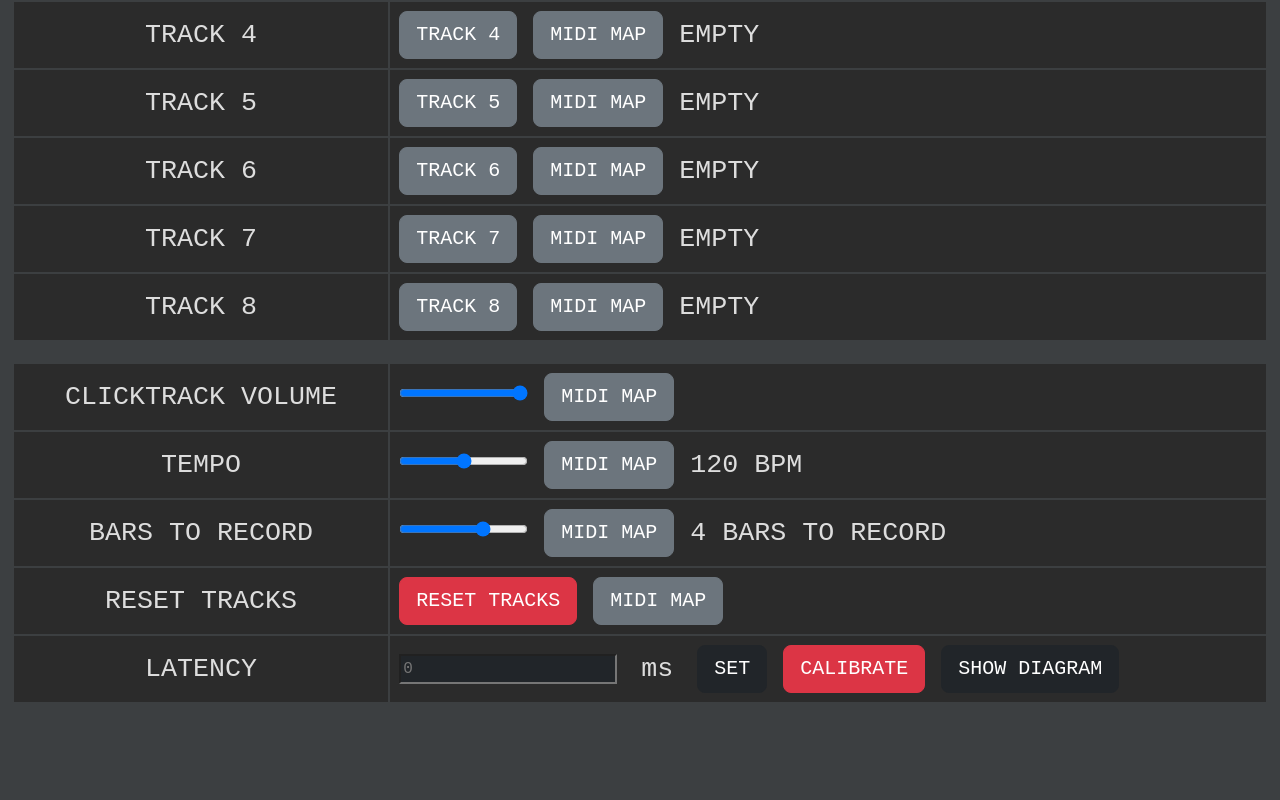
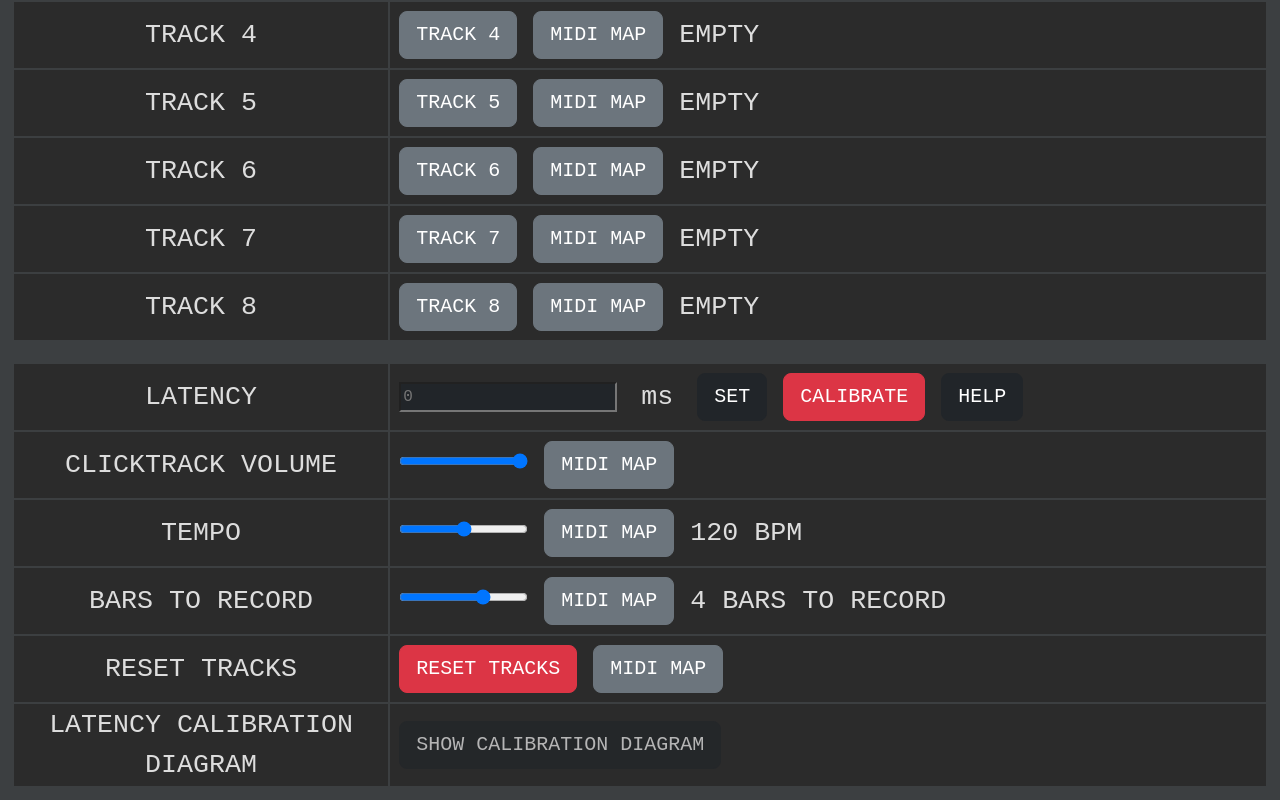
Before and after one commit to spmvg/backlooper_frontend, a Vue app: page / in a window 1280 px wide. Shown: the part 459-1259 px from the top of the page. Before the commit the page ends 1175 px from the top, so only its background shows below. Built offline with nearby package versions, Linux system fonts and the light colour scheme; no server answers.

Commit message:
More help and focus on calibration

```diff
--- a/src/components/BackLooper.vue
+++ b/src/components/BackLooper.vue
@@ -53,6 +53,35 @@
           <tr>
             <td class="centered-col">
               <span style="font-size: 20pt">
+                LATENCY
+              </span>
+            </td>
+            <td class="left-aligned-col">
+              <form v-on:submit.prevent="submit_latency">
+                <input name="latency_input"
+                       :placeholder="Math.round(1000*latency)"
+                       class="bg-dark m-2"
+                       style="color: white" />
+                <span class="centered-span"> ms </span>
+                <input type="submit" value="SET" class="btn btn-lg btn-dark m-2" />
+                <button type="button"
+                        class="btn btn-lg btn-danger m-2"
+                        v-on:click="calibrate()"
+                        :disabled="tracks.every(item => item['state'] == 'EMPTY') ? false : true">
+                  CALIBRATE
+                </button>
+                <button type="button"
+                        class="btn btn-lg btn-dark m-2"
+                        v-on:click="view_calibration_help()">
+                  HELP
+                </button>
+                <!-- TODO: latency correction using a slider? -->
+              </form>
+            </td>
+          </tr>
+          <tr>
+            <td class="centered-col">
+              <span style="font-size: 20pt">
                 CLICKTRACK VOLUME
               </span>
             </td>
@@ -85,8 +114,7 @@
                      id="bpm"
                      @change="set_bpm()"
                      class="m-2"
-                     :disabled="tracks.every(item => item['state'] == 'EMPTY') ? false : true"
-                     >
+                     :disabled="tracks.every(item => item['state'] == 'EMPTY') ? false : true">
               <button type="button"
                       :class="midi_mapping['SET BPM'][0] ? 'btn btn-lg btn-success m-2' : 'btn btn-lg btn-secondary m-2'"
                       v-on:click="set_midi('SET BPM')">
@@ -138,29 +166,16 @@
           <tr>
             <td class="centered-col">
               <span style="font-size: 20pt">
-                LATENCY
+                LATENCY CALIBRATION DIAGRAM
               </span>
             </td>
             <td class="left-aligned-col">
-              <form v-on:submit.prevent="submit_latency">
-                <input name="latency_input"
-                       :placeholder="Math.round(1000*latency)"
-                       class="bg-dark m-2"
-                       style="color: white" />
-                <span class="centered-span"> ms </span>
-                <input type="submit" value="SET" class="btn btn-lg btn-dark m-2" />
-                <button type="button"
-                        class="btn btn-lg btn-danger m-2"
-                        v-on:click="calibrate()"
-                        :disabled="tracks.every(item => item['state'] == 'EMPTY') ? false : true"
-                        >
-                  CALIBRATE
-                </button>
               <button type="button"
                       class="btn btn-lg btn-dark m-2"
                       data-bs-toggle="collapse"
-                        data-bs-target="#calibrationresultid">
-                  SHOW DIAGRAM
+                      data-bs-target="#calibrationresultid"
+                      :disabled="!has_triggered_calibration">
+                SHOW CALIBRATION DIAGRAM
               </button>
               <div class="text-center collapse" id="calibrationresultid">
                 <img class="m-2 img-fluid rounded"
@@ -169,9 +184,6 @@
                      v-if="calibration_result"
                      style="max-width: 75%" />
               </div>
-                <!-- TODO: latency correction using a slider? -->
-                <!-- TODO: help info button with docs? -->
-              </form>
             </td>
           </tr>
         </tbody>
@@ -218,7 +230,7 @@
           'TRACK 8': [null, null]
         },
         last_midi: [null, null],
-        info_bar: 'Latency has not yet been set. Please perform calibration.',
+        info_bar: 'Latency has not been set. Please perform calibration to synchronize the audio. Click "HELP" below for more information.',
         track_status_map: {
           EMPTY: "btn btn-lg btn-secondary m-2",
           TRIGGERED: "btn btn-lg btn-warning m-2",
@@ -226,7 +238,8 @@
           PLAYING: "btn btn-lg btn-success m-2",
           STOPPING: "btn btn-lg btn-warning m-2",
           STOPPED: "btn btn-lg btn-primary m-2",
-        }
+        },
+        has_triggered_calibration: false,
       }
     },
     computed: {
@@ -352,7 +365,7 @@
           this.latency = data["latency_seconds"]
         } else if (data["event"] == "major_version") {
           if (this.major_version != data["message"]) {
-            this.info_bar = "Error: this version of the backend on your local machine (v"+data["message"]+") is outdated and incompatible with the frontend (v"+this.major_version+"). Please upgrade the backend to the latest version. See the documentation for more information."
+            this.info_bar = "Error: this version of the backend on your local machine (v" + data["message"] + ") is outdated and incompatible with the frontend (v" + this.major_version + "). Please upgrade the backend to the latest version. See the documentation for more information."
           }
         } else {
           console.log('Unknown message from backend:', event)
@@ -389,7 +402,8 @@
         this.info_bar = "Running calibration, please wait..."
         this.connection.send(JSON.stringify({
           "event": "calibrate",
-        }));
+        }))
+        this.has_triggered_calibration = true
       },
       reset_tracks() {
         this.connection.send(JSON.stringify({
@@ -428,11 +442,13 @@
         }));
         submit_event.target.reset();
         this.info_bar = "Latency set to " + Math.round(this.latency * 1000) + " ms."
+      },
+      view_calibration_help() {
+        window.open('docs/calibration', '_blank')
       }
     }
   }
 </script>
-
 <style scoped>
   table {
     background-color: rgb(43, 43, 43);
```
Also changed, not shown: public/md/calibration.txt. Lines whose indentation alone changed are shown as unchanged.
